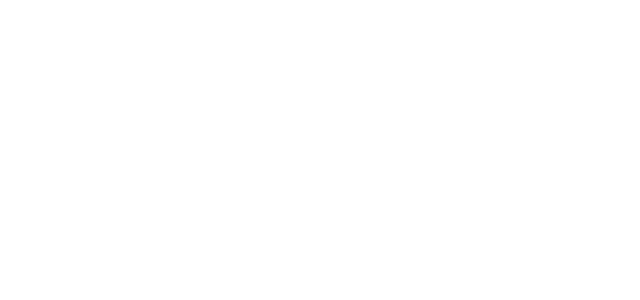
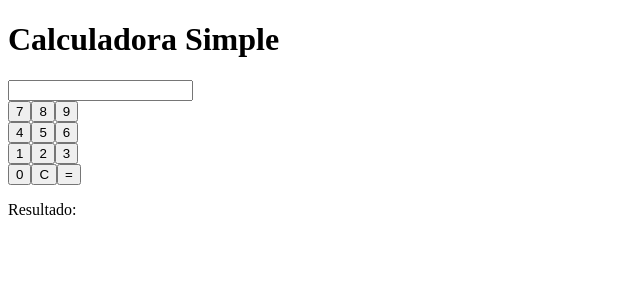
Before and after one commit to kameldayoub/math-master, a React (Vite) app in the folder MathMaster/: page / in a window 1280 px wide. Shown: the top 300 px of the page, without its empty margins (0-640 px from the left). Built offline with nearby package versions, Linux system fonts and the light colour scheme.

Commit message:
Calculadora suma

```diff
--- a/MathMaster/src/App.jsx
+++ b/MathMaster/src/App.jsx
@@ -1,14 +1,57 @@
-import React from "react"
-
+import { useState } from 'react';
 
 function App() {
+  const [inputValue, setInputValue] = useState('');
+  const [result, setResult] = useState('');
 
+  const handleNumberClick = (num) => {
+    setInputValue(inputValue + num);
+  };
+
+  const clearInput = () => {
+    setInputValue('');
+    setResult('');
+  };
+
+  const calculateResult = () => {
+    try {
+      setResult(eval(inputValue).toString());
+    } catch (error) {
+      setResult('Error');
+    }
+  };
 
   return (
-    <>
-
-    </>
-  )
+    <div className="App">
+      <h1>Calculadora Simple</h1>
+      <div className="calculator">
+        <input type="text" value={inputValue} readOnly />
+        <div className="buttons">
+          <div className="row">
+            <button onClick={() => handleNumberClick('7')}>7</button>
+            <button onClick={() => handleNumberClick('8')}>8</button>
+            <button onClick={() => handleNumberClick('9')}>9</button>
+          </div>
+          <div className="row">
+            <button onClick={() => handleNumberClick('4')}>4</button>
+            <button onClick={() => handleNumberClick('5')}>5</button>
+            <button onClick={() => handleNumberClick('6')}>6</button>
+          </div>
+          <div className="row">
+            <button onClick={() => handleNumberClick('1')}>1</button>
+            <button onClick={() => handleNumberClick('2')}>2</button>
+            <button onClick={() => handleNumberClick('3')}>3</button>
+          </div>
+          <div className="row">
+            <button onClick={() => handleNumberClick('0')}>0</button>
+            <button onClick={clearInput}>C</button>
+            <button onClick={calculateResult}>=</button>
+          </div>
+        </div>
+      </div>
+      <p>Resultado: {result}</p>
+    </div>
+  );
 }
 
-export default App
+export default App;
```
